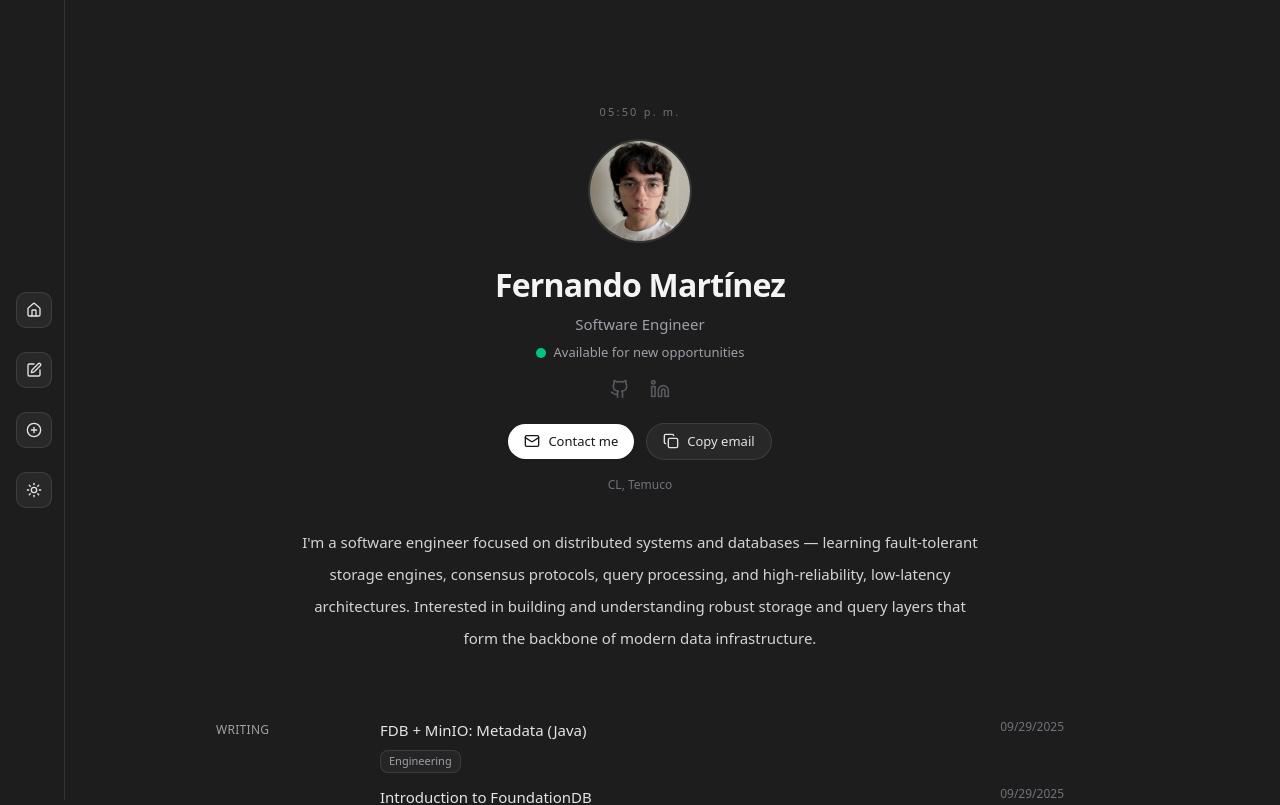
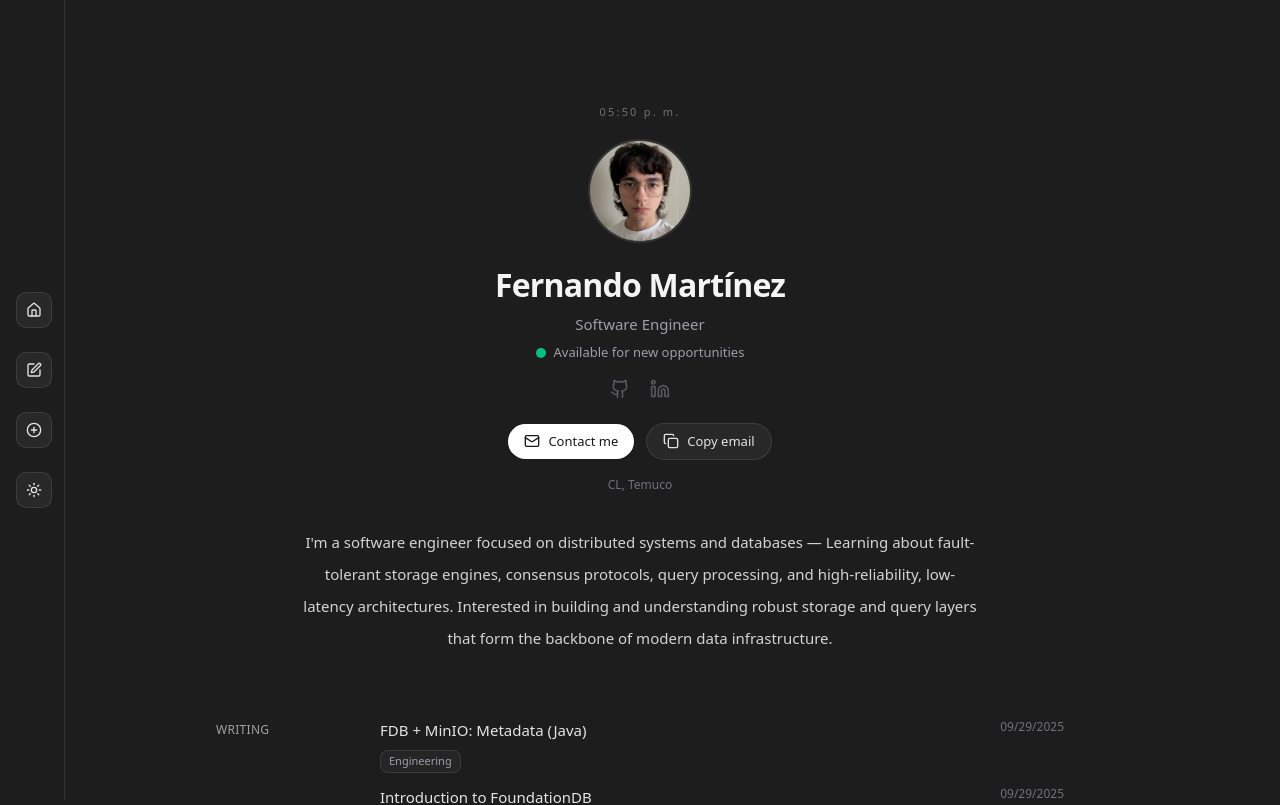
Before and after one commit to fmartinez09/portfolio, a Next.js app: page / in a window 1280 px wide. Shown: the top 805 px of the page. Built offline with nearby package versions, Linux system fonts and the light colour scheme.

Commit message:
cange about

```diff
--- a/components/ProfileHeader.tsx
+++ b/components/ProfileHeader.tsx
@@ -106,7 +106,7 @@ export default function ProfileHeader() {
 
       {/* about breve */}
       <p className="mx-auto mt-8 max-w-[680px] text-[15px] leading-8 text-zinc-600 dark:text-zinc-300">
-        I'm a software engineer focused on distributed systems and databases — learning fault-tolerant storage engines, consensus protocols, query processing, and high-reliability, low-latency architectures.
+        I'm a software engineer focused on distributed systems and databases — Learning about fault-tolerant storage engines, consensus protocols, query processing, and high-reliability, low-latency architectures.
         Interested in building and understanding robust storage and query layers that form the backbone of modern data infrastructure.
       </p>
     </header>
```
